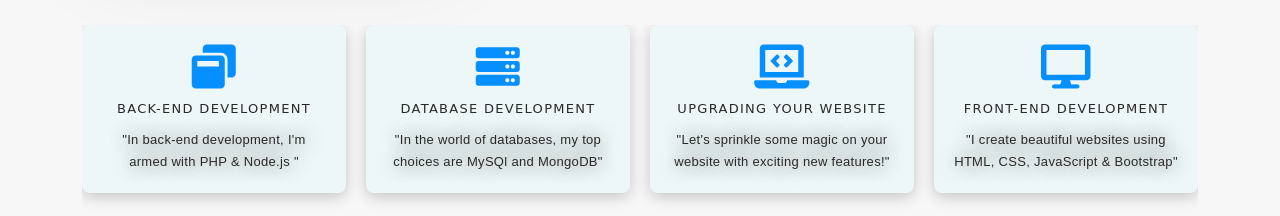
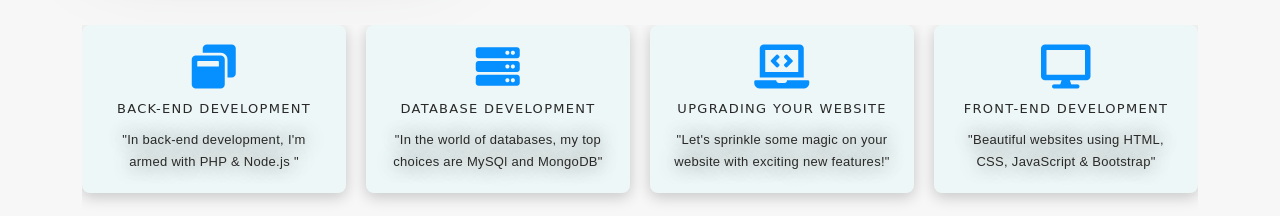
Before and after one commit to NasirJamali/Portfolio, a plain HTML site: page index.html in a window 1280 px wide. Shown: the part 1340-1556 px from the top of the page. Drawn offline with nearby package versions, Linux system fonts and the light colour scheme; a web font is replaced by a local one.

Commit message:
Update index.html

```diff
--- a/index.html
+++ b/index.html
@@ -225,7 +225,7 @@
               <div class="services-block">
                 <i class="fas fa-desktop"></i>
                 <span>FRONT-END DEVELOPMENT</span>
-                <p class="separator"> "I create beautiful websites using HTML, CSS, JavaScript & Bootstrap" </p>
+                <p class="separator"> "Beautiful websites using HTML, CSS, JavaScript & Bootstrap" </p>
               </div>
             </div><!-- End testimonial item -->
 
```
